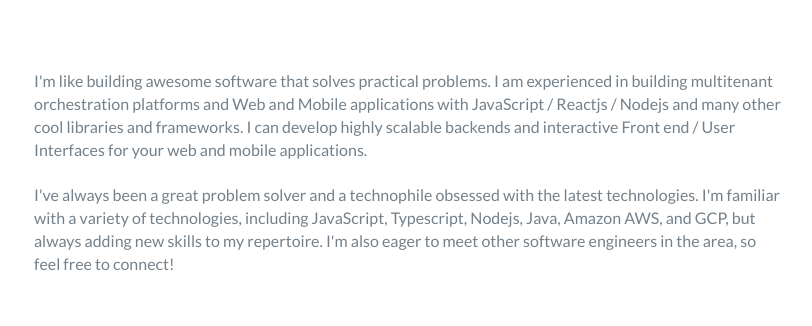
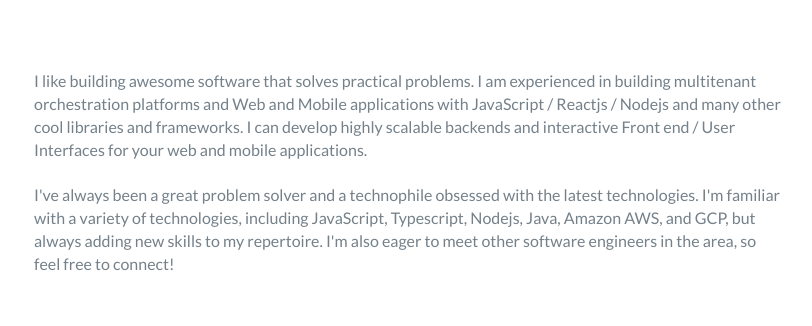
Before and after one commit to priyangshupal/priyangshupal.github.io, a plain HTML site: page index.html in a window 1280 px wide. Shown: the part 805-1131 px from the top of the page, 426-1238 px from the left. Drawn offline with nearby package versions, Linux system fonts and the light colour scheme.

Commit message:
fixing typo

```diff
--- a/index.html
+++ b/index.html
@@ -80,7 +80,7 @@
           </div>
           <div class="col-md-8">
             <p>
-              I'm like building awesome software that solves practical problems.
+              I like building awesome software that solves practical problems.
               I am experienced in building multitenant orchestration platforms
               and Web and Mobile applications with JavaScript / Reactjs / Nodejs
               and many other cool libraries and frameworks. I can develop highly
```
